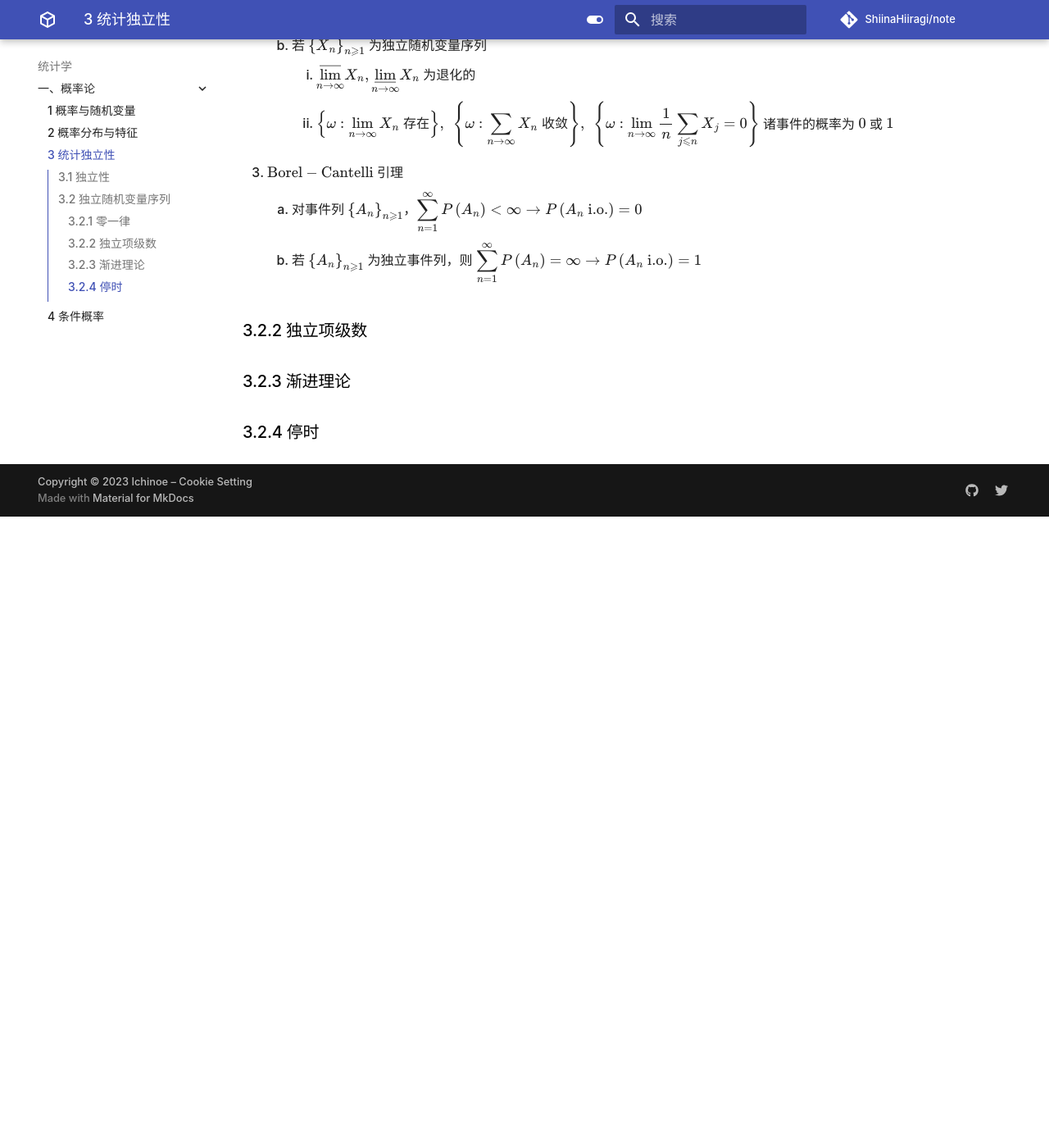
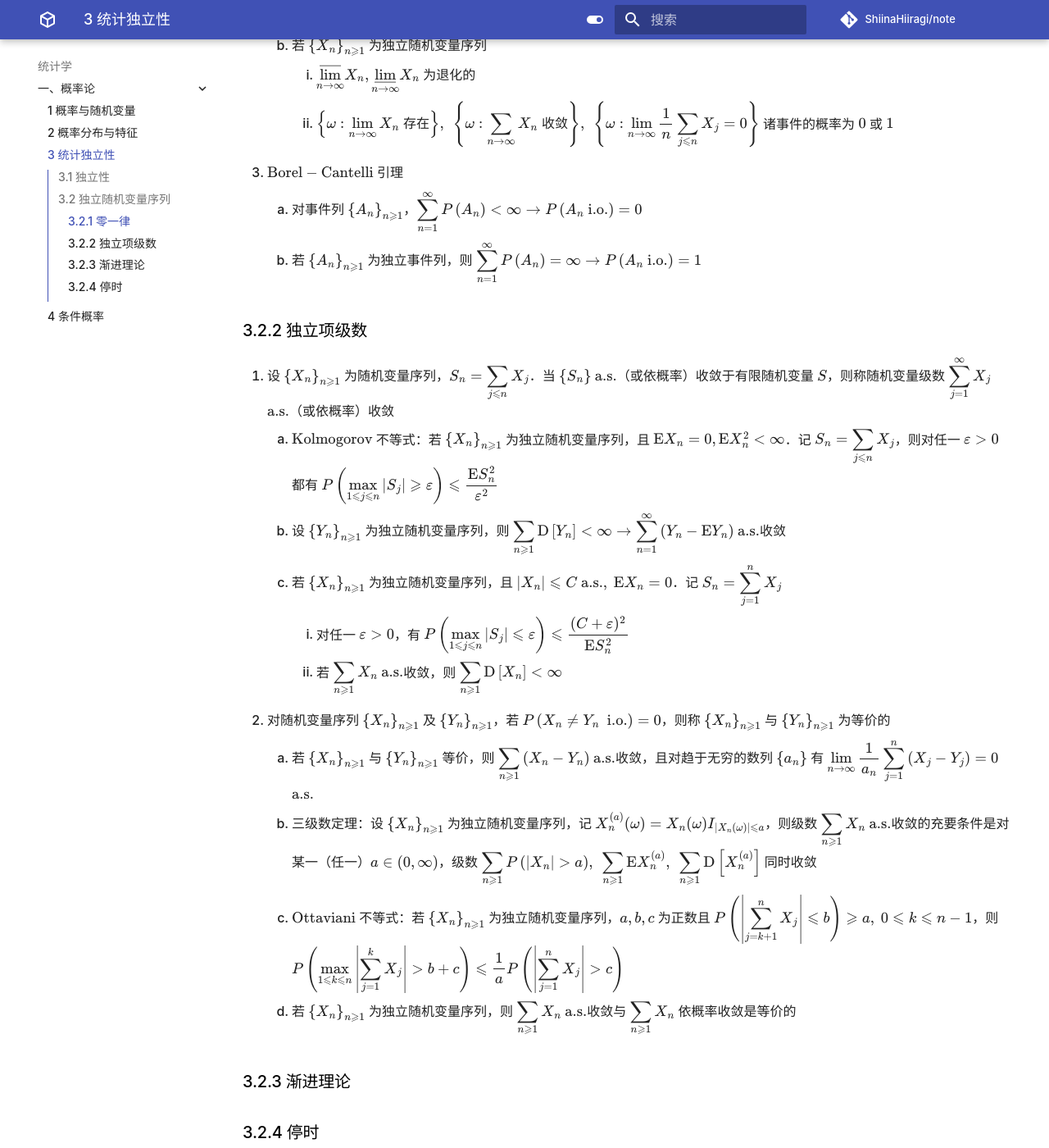
Before and after one commit to ShiinaHiiragi/note, an MkDocs documentation site: the page built from docs/stat/prob/ind.md, in a window 1280 px wide and 1400 px high, scrolled down 1586 px. Shown: the whole window at 82% size. Built offline with MkDocs 1.6.1 and Material for MkDocs 9.7.7, drawn with Linux system fonts in a browser that asks for light colours; comment, search, counter and statistics services are not loaded; before the commit the page ends 2216 px from its top, so only the background shows below that.

Commit message:
new for 3.2

```diff
--- a/docs/stat/prob/ind.md
+++ b/docs/stat/prob/ind.md
@@ -37,6 +37,17 @@
     2. 若 $\left\{A_{n}\right\}_{n \geqslant 1}$ 为独立事件列，则 ${\displaystyle \sum_{n=1}^{\infty} P\left(A_{n}\right)=\infty \rightarrow P\left(A_{n} \text{ i.o.}\right)=1}$
 
 ### 3.2.2 独立项级数
+1. 设 $\left\{X_{n}\right\}_{n \geqslant 1}$ 为随机变量序列，${\displaystyle S_{n}=\sum_{j \leqslant n} X_{j}}$．当 $\left\{S_{n}\right\}$ $\text{a.s.}$（或依概率）收敛于有限随机变量 $S$，则称随机变量级数 ${\displaystyle \sum_{j=1}^{\infty} X_{j}}$ $\text{a.s.}$（或依概率）收敛
+    1. $\text{Kolmogorov}$ 不等式：若 $\left\{X_{n}\right\}_{n \geqslant 1}$ 为独立随机变量序列，且 $\mathrm{E} X_{n}=0, \mathrm{E} X_{n}^{2}<\infty$．记 ${\displaystyle S_{n}=\sum_{j \leqslant n} X_{j}}$，则对任一 $\varepsilon>0$ 都有 ${\displaystyle P\left(\max _{1 \leqslant j \leqslant n}\left|S_{j}\right| \geqslant \varepsilon\right) \leqslant \dfrac{\mathrm{E} S_{n}^{2}}{\varepsilon^{2}}}$
+    2. 设 $\left\{Y_{n}\right\}_{n \geqslant 1}$ 为独立随机变量序列，则 ${\displaystyle \sum_{n \geqslant 1} \mathrm{D}\left[Y_{n}\right]<\infty \to \sum_{n=1}^{\infty}\left(Y_{n}-\mathrm{E} Y_{n}\right)}$ $\text{a.s.}$收敛
+    3. 若 $\left\{X_{n}\right\}_{n \geqslant 1}$ 为独立随机变量序列，且 $\left|X_{n}\right| \leqslant C \ \text{a.s.}, \ \mathrm{E} X_{n}=0$．记 ${\displaystyle S_{n}=\sum_{j=1}^{n} X_{j}}$
+        1. 对任一 $\varepsilon>0$，有 ${\displaystyle P\left(\max _{1 \leqslant j \leqslant n}\left|S_{j}\right| \leqslant \varepsilon\right) \leqslant \dfrac{(C+\varepsilon)^{2}}{\mathrm{E} S_{n}^{2}}}$
+        2. 若 ${\displaystyle \sum_{n \geqslant 1} X_{n}}$ $\text{a.s.}$收敛，则 ${\displaystyle \sum_{n \geqslant 1} \mathrm{D}\left[X_{n}\right]<\infty}$
+2. 对随机变量序列 $\left\{X_{n}\right\}_{n \geqslant 1}$ 及 $\left\{Y_{n}\right\}_{n \geqslant 1}$，若 $P\left(X_{n} \neq Y_{n} \  \text{ i.o.}\right)=0$，则称 $\left\{X_{n}\right\}_{n \geqslant 1}$ 与 $\left\{Y_{n}\right\}_{n \geqslant 1}$ 为等价的
+    1. 若 $\left\{X_{n}\right\}_{n \geqslant 1}$ 与 $\left\{Y_{n}\right\}_{n \geqslant 1}$ 等价，则 ${\displaystyle \sum_{n \geqslant 1}\left(X_{n}-Y_{n}\right)}$ $\text{a.s.}$收敛，且对趋于无穷的数列 $\left\{a_{n}\right\}$ 有 ${\displaystyle \lim _{n \rightarrow \infty} \dfrac{1}{a_{n}} \sum_{j=1}^{n}\left(X_{j}-Y_{j}\right)=0}$ $\text{a.s.}$
+    2. 三级数定理：设 $\left\{X_{n}\right\}_{n \geqslant 1}$ 为独立随机变量序列，记 $X_{n}^{(a)}(\omega)=X_{n}(\omega) I_{\left|X_{n}(\omega)\right| \leqslant a}$，则级数 ${\displaystyle \sum_{n \geqslant 1} X_{n}}$ $\text{a.s.}$收敛的充要条件是对某一（任一）$a \in(0, \infty)$，级数 ${\displaystyle \sum_{n \geqslant 1} P\left(\left|X_{n}\right|>a\right), \  \sum_{n \geqslant 1} \mathrm{E} X_{n}^{(a)}, \  \sum_{n \geqslant 1} \mathrm{D}\left[X_{n}^{(a)}\right]}$ 同时收敛
+    3. $\text{Ottaviani}$ 不等式：若 $\left\{X_{n}\right\}_{n \geqslant 1}$ 为独立随机变量序列，$a, b, c$ 为正数且 ${\displaystyle P\left(\left|\sum_{j=k+1}^{n} X_{j}\right| \leqslant b\right) \geqslant a, \  0 \leqslant k \leqslant n-1}$，则 ${\displaystyle P\left(\max _{1 \leqslant k \leqslant n}\left|\sum_{j=1}^{k} X_{j}\right|>b+c\right) \leqslant \dfrac{1}{a} P\left(\left|\sum_{j=1}^{n} X_{j}\right|>c\right)}$
+    4. 若 $\left\{X_{n}\right\}_{n \geqslant 1}$ 为独立随机变量序列，则 ${\displaystyle \sum_{n \geqslant 1} X_{n}}$ $\text{a.s.}$收敛与 ${\displaystyle \sum_{n \geqslant 1} X_{n}}$ 依概率收敛是等价的
 
 ### 3.2.3 渐进理论
 
```
